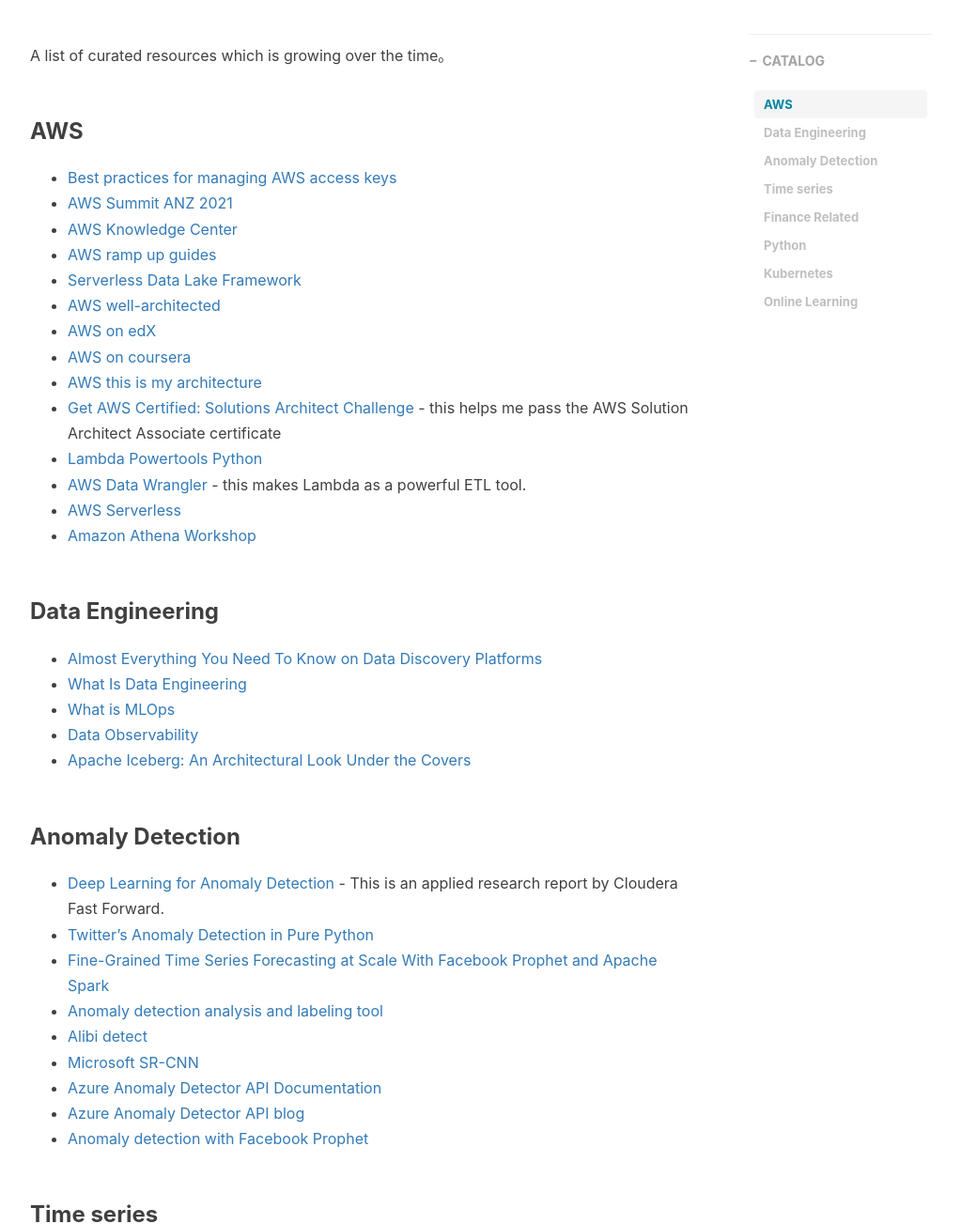
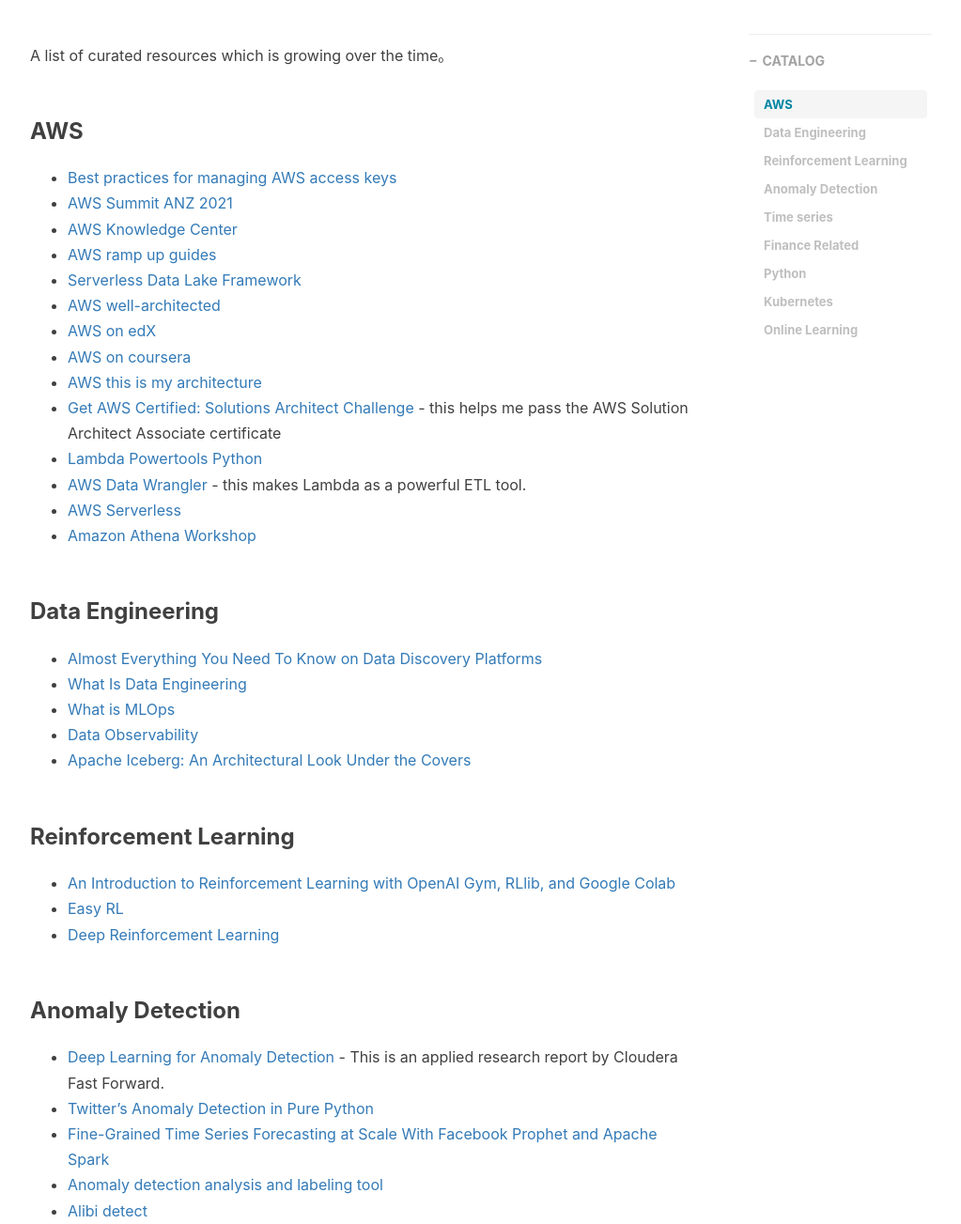
Before and after one commit to q15928/q15928.github.io, a Jekyll site: the page built from _posts/2021-11-14-resources.md, in a window 1280 px wide and 1400 px high, scrolled down 364 px, cut to the strip 97-1400 px from the top of the window. Shown: the whole strip at 94% size, without its empty margins (233-1256 px from the left). Built offline with Jekyll 4.4.1, drawn with Linux system fonts in a browser that asks for light colours; nearby versions of some CDN libraries; comment, search, counter and statistics services are not loaded.

```diff
--- a/_posts/2021-11-14-resources.md
+++ b/_posts/2021-11-14-resources.md
@@ -33,6 +33,11 @@ A list of curated resources which is growing over the time。
 - [Data Observability](https://www.montecarlodata.com/data-observability-in-practice-using-sql-1/)
 - [Apache Iceberg: An Architectural Look Under the Covers](https://www.dremio.com/resources/guides/apache-iceberg-an-architectural-look-under-the-covers/)
 
+### Reinforcement Learning
+- [An Introduction to Reinforcement Learning with OpenAI Gym, RLlib, and Google Colab](https://www.anyscale.com/blog/an-introduction-to-reinforcement-learning-with-openai-gym-rllib-and-google)
+- [Easy RL](https://datawhalechina.github.io/easy-rl/#/)
+- [Deep Reinforcement Learning](https://deepreinforcementlearningbook.org/)
+
 ### Anomaly Detection
 - [Deep Learning for Anomaly Detection](http://ff12.fastforwardlabs.com/) - This is an applied research report by Cloudera Fast Forward.
 - [Twitter's Anomaly Detection in Pure Python](https://github.com/Marcnuth/AnomalyDetection)
```
Also changed, not shown: _posts/2022-05-14-flickr.md (added, +21 -0 lines), img/2022-05-14-flickr-china.png (added), img/2022-05-14-flickr-taiwan.png (added), 2 other files.
